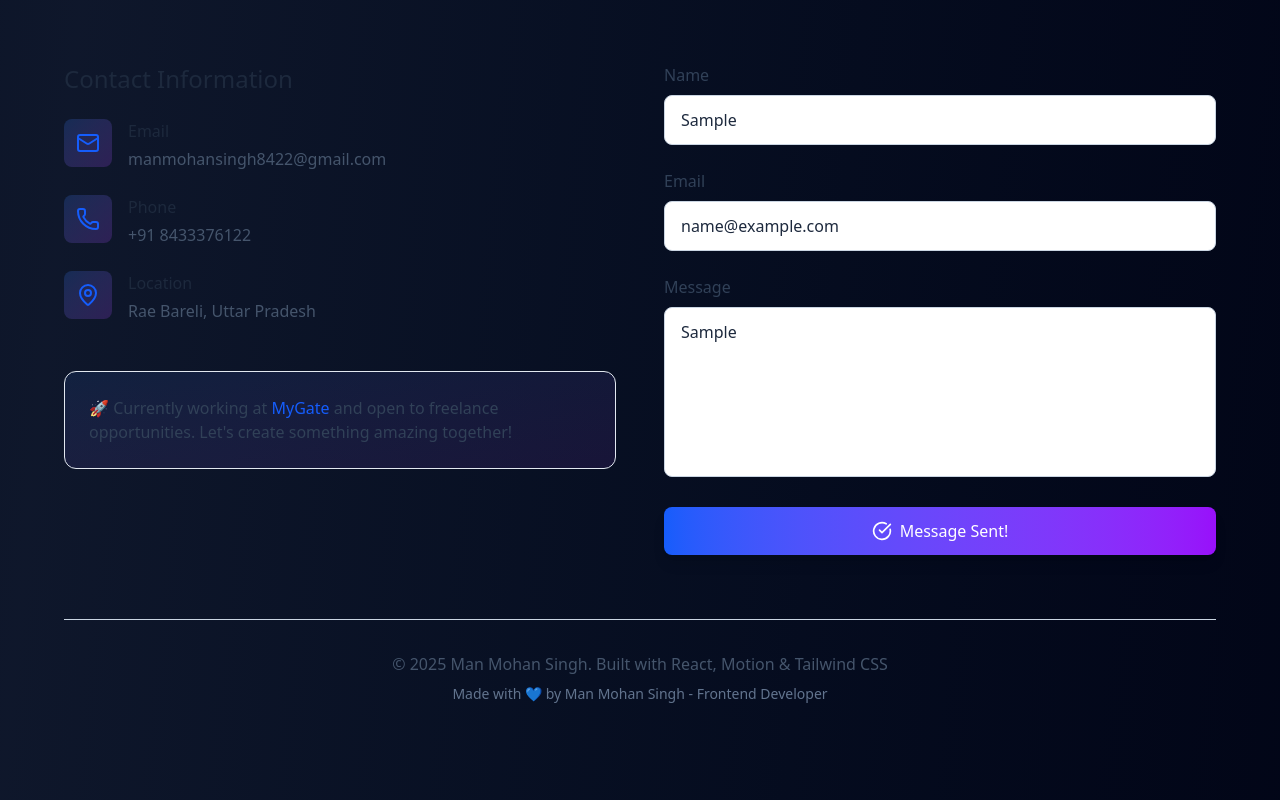
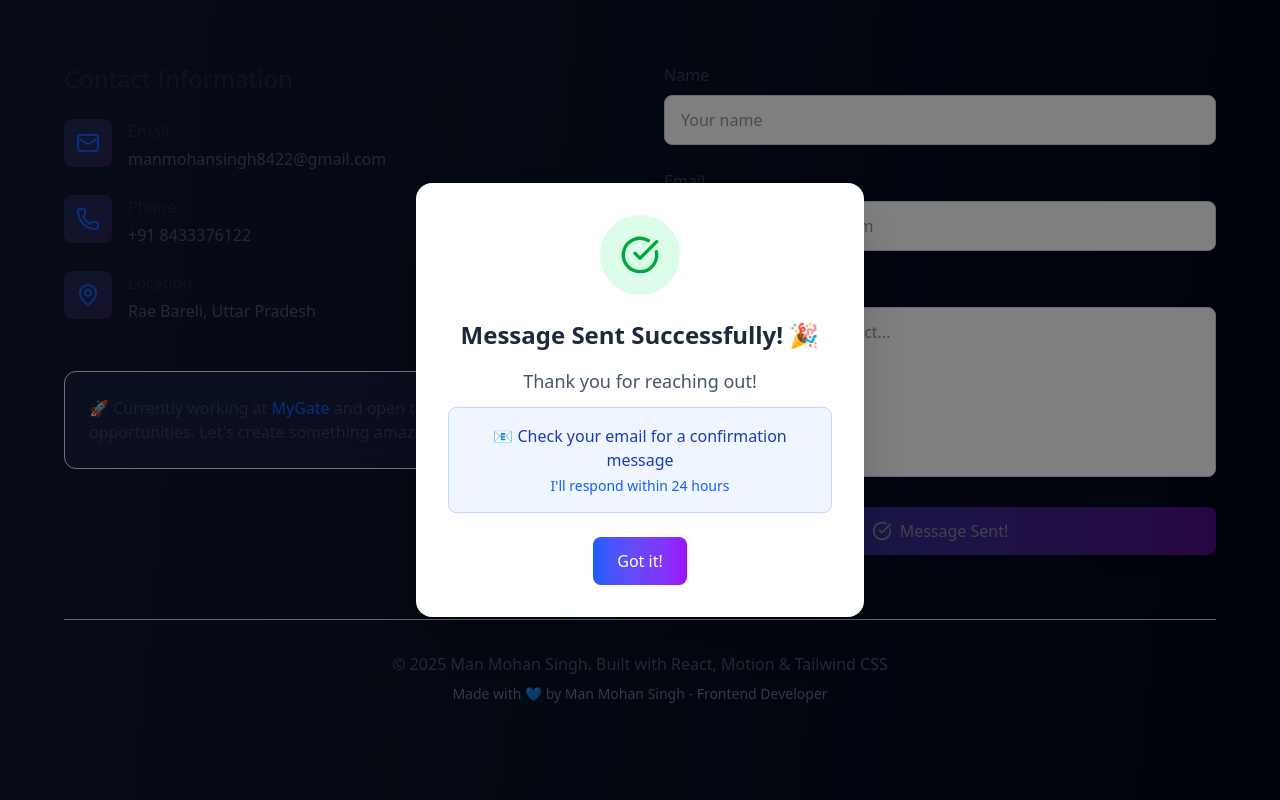
Before and after one commit to ManMohanSingh031/manmohan-portfolio-website, a React (Vite) app: page / in a window 1280 px wide. Both pictures are taken after typing "Sample", "name@example.com", "Sample" into the empty fields and a click on the button "Send Message". Shown: the part 11856-12656 px from the top of the page. Before the commit the page ends 12000 px from the top, so only its background shows below. After the commit the page ends 12000 px from the top, so only its background shows below. Built offline with nearby package versions, Linux system fonts and the light colour scheme; no server answers.

Commit message:
------ email , reply fix

```diff
--- a/package.json
+++ b/package.json
@@ -4,6 +4,7 @@
   "description": "This is a code bundle for Software Engineer Portfolio with Animation,",
   "private": true,
   "dependencies": {
+    "@emailjs/browser": "^4.4.1",
     "@radix-ui/react-accordion": "^1.2.3",
     "@radix-ui/react-alert-dialog": "^1.1.6",
     "@radix-ui/react-aspect-ratio": "^1.1.2",
--- a/src/components/Contact.jsx
+++ b/src/components/Contact.jsx
@@ -1,7 +1,8 @@
 import { motion } from 'motion/react';
 import { useInView } from 'motion/react';
 import { useRef, useState } from 'react';
-import { Mail, MapPin, Send, Phone, CheckCircle } from 'lucide-react';
+import { Mail, MapPin, Send, Phone, CheckCircle, AlertCircle } from 'lucide-react';
+import emailjs from '@emailjs/browser';
 import { CONTACT_DATA } from '../constants.js';
 
 export function Contact() {
@@ -13,14 +14,64 @@ export function Contact() {
     message: ''
   });
   const [isSubmitted, setIsSubmitted] = useState(false);
+  const [isLoading, setIsLoading] = useState(false);
+  const [error, setError] = useState('');
+  const [showSuccessPopup, setShowSuccessPopup] = useState(false);
 
-  const handleSubmit = (e) => {
+  const handleSubmit = async (e) => {
     e.preventDefault();
-    setIsSubmitted(true);
-    setTimeout(() => {
-      setIsSubmitted(false);
+    setIsLoading(true);
+    setError('');
+
+    try {
+      // EmailJS configuration from environment variables
+      const serviceId = import.meta.env.VITE_EMAILJS_SERVICE_ID;
+      const templateId = import.meta.env.VITE_EMAILJS_TEMPLATE_ID;
+      const publicKey = import.meta.env.VITE_EMAILJS_PUBLIC_KEY;
+
+      const templateParams = {
+        from_name: formData.name,
+        from_email: formData.email,
+        message: formData.message,
+        to_email: 'singhmanmohan1810@gmail.com',
+      };
+
+      // Send main email to you
+      await emailjs.send(serviceId, templateId, templateParams, publicKey);
+
+      // Send auto-reply to visitor
+      const autoReplyTemplateId = import.meta.env.VITE_EMAILJS_AUTOREPLY_TEMPLATE_ID;
+      if (autoReplyTemplateId) {
+        const autoReplyParams = {
+          to_name: formData.name,
+          to_email: formData.email,
+          from_name: 'Man Mohan Singh',
+          reply_message: `Thank you for reaching out! I've received your message and will get back to you within 24 hours.\n\nBest regards,\nMan Mohan Singh\nSoftware Engineer`
+        };
+
+        try {
+          await emailjs.send(serviceId, autoReplyTemplateId, autoReplyParams, publicKey);
+        } catch (autoReplyError) {
+          console.warn('Auto-reply failed:', autoReplyError);
+          // Don't show error to user for auto-reply failure
+        }
+      }
+
+      setIsSubmitted(true);
+      setShowSuccessPopup(true);
       setFormData({ name: '', email: '', message: '' });
-    }, 3000);
+
+      // Hide success message after 7 seconds
+      setTimeout(() => {
+        setIsSubmitted(false);
+        setShowSuccessPopup(false);
+      }, 7000);
+    } catch (err) {
+      setError('Failed to send message. Please try again or email me directly.');
+      console.error('EmailJS error:', err);
+    } finally {
+      setIsLoading(false);
+    }
   };
 
   const handleChange = (e) => {
@@ -197,17 +248,37 @@ export function Contact() {
               />
             </div>
 
+            {error && (
+              <motion.div
+                initial={{ opacity: 0, y: -10 }}
+                animate={{ opacity: 1, y: 0 }}
+                className="flex items-center gap-2 p-3 bg-red-100 dark:bg-red-900/20 border border-red-300 dark:border-red-700 rounded-lg text-red-700 dark:text-red-400"
+              >
+                <AlertCircle size={20} />
+                <span>{error}</span>
+              </motion.div>
+            )}
+
             <motion.button
               type="submit"
-              className="w-full px-6 py-3 bg-gradient-to-r from-blue-600 to-purple-600 dark:from-blue-400 dark:to-purple-400 text-white rounded-lg flex items-center justify-center gap-2 hover:from-blue-700 hover:to-purple-700 transition-all shadow-lg"
-              whileHover={{ scale: 1.02, y: -2 }}
-              whileTap={{ scale: 0.98 }}
-              disabled={isSubmitted}
+              className="w-full px-6 py-3 bg-gradient-to-r from-blue-600 to-purple-600 dark:from-blue-400 dark:to-purple-400 text-white rounded-lg flex items-center justify-center gap-2 hover:from-blue-700 hover:to-purple-700 transition-all shadow-lg disabled:opacity-50 disabled:cursor-not-allowed"
+              whileHover={{ scale: isLoading || isSubmitted ? 1 : 1.02, y: isLoading || isSubmitted ? 0 : -2 }}
+              whileTap={{ scale: isLoading || isSubmitted ? 1 : 0.98 }}
+              disabled={isSubmitted || isLoading}
             >
               {isSubmitted ? (
                 <>
                   <CheckCircle size={20} />
                   {CONTACT_DATA.form.button.success}
+                </>
+              ) : isLoading ? (
+                <>
+                  <motion.div
+                    animate={{ rotate: 360 }}
+                    transition={{ duration: 1, repeat: Infinity, ease: "linear" }}
+                    className="w-5 h-5 border-2 border-white border-t-transparent rounded-full"
+                  />
+                  Sending...
                 </>
               ) : (
                 <>
@@ -233,6 +304,77 @@ export function Contact() {
           </p>
         </motion.div>
       </div>
+
+      {/* Success Popup */}
+      {showSuccessPopup && (
+        <motion.div
+          initial={{ opacity: 0 }}
+          animate={{ opacity: 1 }}
+          exit={{ opacity: 0 }}
+          className="fixed inset-0 bg-black/50 flex items-center justify-center z-50 p-4"
+          onClick={() => setShowSuccessPopup(false)}
+        >
+          <motion.div
+            initial={{ scale: 0.5, opacity: 0 }}
+            animate={{ scale: 1, opacity: 1 }}
+            exit={{ scale: 0.5, opacity: 0 }}
+            transition={{ type: "spring", duration: 0.5 }}
+            className="bg-white dark:bg-slate-800 rounded-2xl p-8 max-w-md w-full shadow-2xl"
+            onClick={(e) => e.stopPropagation()}
+          >
+            <div className="text-center">
+              <motion.div
+                initial={{ scale: 0 }}
+                animate={{ scale: 1 }}
+                transition={{ delay: 0.2, type: "spring" }}
+                className="w-20 h-20 bg-green-100 dark:bg-green-900/30 rounded-full flex items-center justify-center mx-auto mb-6"
+              >
+                <CheckCircle className="w-10 h-10 text-green-600 dark:text-green-400" />
+              </motion.div>
+
+              <motion.h3
+                initial={{ opacity: 0, y: 20 }}
+                animate={{ opacity: 1, y: 0 }}
+                transition={{ delay: 0.3 }}
+                className="text-2xl font-bold text-slate-800 dark:text-slate-100 mb-4"
+              >
+                Message Sent Successfully! 🎉
+              </motion.h3>
+
+              <motion.div
+                initial={{ opacity: 0, y: 20 }}
+                animate={{ opacity: 1, y: 0 }}
+                transition={{ delay: 0.4 }}
+                className="space-y-3 text-slate-600 dark:text-slate-400 mb-6"
+              >
+                <p className="text-lg">
+                  Thank you for reaching out!
+                </p>
+                <div className="bg-blue-50 dark:bg-blue-900/20 p-4 rounded-lg border border-blue-200 dark:border-blue-700">
+                  <p className="text-blue-800 dark:text-blue-300 font-medium">
+                    📧 Check your email for a confirmation message
+                  </p>
+                  <p className="text-blue-600 dark:text-blue-400 text-sm mt-1">
+                    I'll respond within 24 hours
+                  </p>
+                </div>
+              </motion.div>
+
+              <motion.button
+                initial={{ opacity: 0, y: 20 }}
+                animate={{ opacity: 1, y: 0 }}
+                transition={{ delay: 0.5 }}
+                onClick={() => setShowSuccessPopup(false)}
+                className="px-6 py-3 bg-gradient-to-r from-blue-600 to-purple-600 text-white rounded-lg hover:from-blue-700 hover:to-purple-700 transition-all font-medium"
+                whileHover={{ scale: 1.05 }}
+                whileTap={{ scale: 0.95 }}
+              >
+                Got it!
+              </motion.button>
+            </div>
+          </motion.div>
+        </motion.div>
+      )}
     </section>
   );
 }
```
Also changed, not shown: 1 other file (tests, documents, lock files or other folders).
